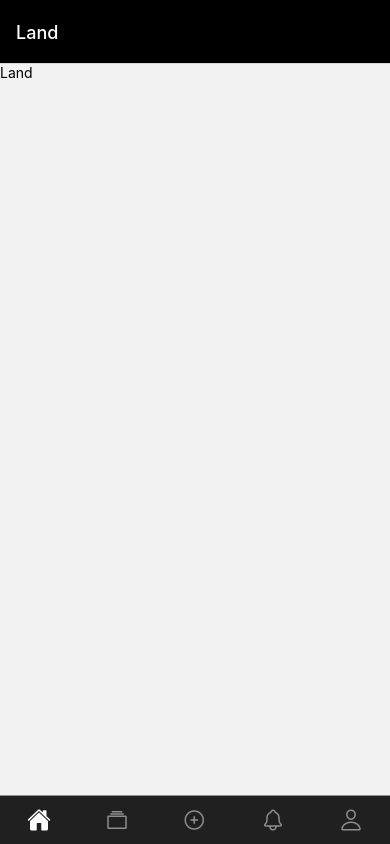
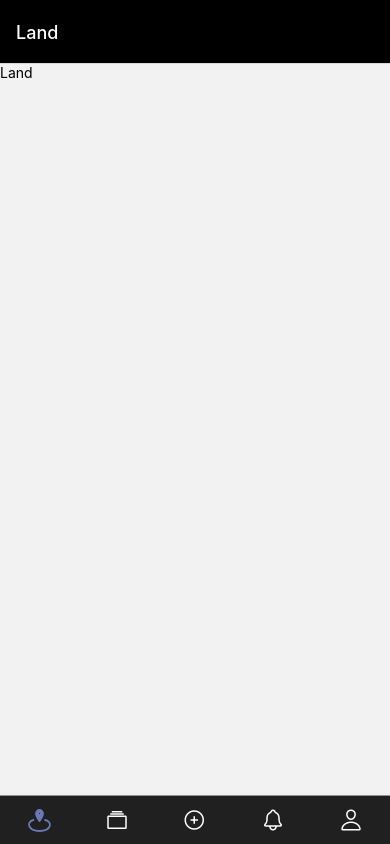
Before and after one commit to ArchivistWandar/Wandar-FE, a React Native app: screen /Tabs in a window 390 px wide. Built offline with nearby package versions, Linux system fonts and the light colour scheme.

Commit message:
Change Tab Nav Bar's Land Icon

```diff
--- /dev/null
+++ b/assets/location-outline.js
@@ -0,0 +1,49 @@
+import React from "react";
+import { View, StyleSheet } from "react-native";
+import Svg, { Path } from "react-native-svg";
+
+export default function LocationOutline() {
+  return (
+    <View style={styles.container}>
+      <Svg
+        width="25"
+        height="25"
+        viewBox="0 0 25 25"
+        fill="none"
+        xmlns="http://www.w3.org/2000/svg"
+      >
+        <Path
+          d="M12.5 2C10.5677 2 9 3.62337 9 5.62278C9 7.92337 11.3333 11.5692 12.1901 12.8284C12.2257 12.8816 12.2723 12.9248 12.3261 12.9546C12.38 12.9845 12.4396 13 12.5 13C12.5604 13 12.62 12.9845 12.6739 12.9546C12.7277 12.9248 12.7743 12.8816 12.8099 12.8284C13.6667 11.5697 16 7.92522 16 5.62278C16 3.62337 14.4323 2 12.5 2Z"
+          stroke="white"
+          strokeWidth="1.8"
+          strokeLinecap="round"
+          strokeLinejoin="round"
+        />
+        <Path
+          d="M12.5 6C12.7761 6 13 5.77614 13 5.5C13 5.22386 12.7761 5 12.5 5C12.2239 5 12 5.22386 12 5.5C12 5.77614 12.2239 6 12.5 6Z"
+          fill="white"
+          stroke="white"
+          strokeWidth="1.6"
+          strokeLinecap="round"
+          strokeLinejoin="round"
+        />
+        <Path
+          d="M6.40418 12C-0.998815 13.7397 0.852225 23 12.5542 23C24.2558 23 26.1455 13.7397 18.1256 12"
+          stroke="white"
+          strokeWidth="1.8"
+          strokeMiterlimit="10"
+          strokeLinecap="round"
+          strokeLinejoin="round"
+        />
+      </Svg>
+    </View>
+  );
+}
+
+const styles = StyleSheet.create({
+  container: {
+    flex: 1,
+    justifyContent: "center",
+    alignItems: "center",
+  },
+});
--- /dev/null
+++ b/assets/location.js
@@ -0,0 +1,45 @@
+import React from "react";
+import { View, StyleSheet } from "react-native";
+import Svg, { Path } from "react-native-svg";
+// 모듈 불러오기
+
+export default function Location() {
+  return (
+    <View style={styles.container}>
+      <Svg
+        width="25"
+        height="25"
+        viewBox="0 0 25 25"
+        fill="none"
+        xmlns="http://www.w3.org/2000/svg"
+      >
+        <Path
+          fillRule="evenodd"
+          clipRule="evenodd"
+          d="M9 5.62278C9 3.62337 10.5677 2 12.5 2C14.4323 2 16 3.62337 16 5.62278C16 7.92522 13.6667 11.5697 12.8099 12.8284C12.7743 12.8816 12.7277 12.9248 12.6739 12.9546C12.62 12.9845 12.5604 13 12.5 13C12.4396 13 12.38 12.9845 12.3261 12.9546C12.2723 12.9248 12.2257 12.8816 12.1901 12.8284C11.3333 11.5692 9 7.92337 9 5.62278ZM14 5.5C14 6.32843 13.3284 7 12.5 7C11.6716 7 11 6.32843 11 5.5C11 4.67157 11.6716 4 12.5 4C13.3284 4 14 4.67157 14 5.5Z"
+          fill="#6B78B7"
+          stroke="#6B78B7"
+          strokeWidth="1.8"
+          strokeLinecap="round"
+          strokeLinejoin="round"
+        />
+        <Path
+          d="M6.40418 12C-0.998815 13.7397 0.852225 23 12.5542 23C24.2558 23 26.1455 13.7397 18.1256 12"
+          stroke="#6B78B7"
+          strokeWidth="1.8"
+          strokeMiterlimit="10"
+          strokeLinecap="round"
+          strokeLinejoin="round"
+        />
+      </Svg>
+    </View>
+  );
+}
+
+const styles = StyleSheet.create({
+  container: {
+    flex: 1,
+    justifyContent: "center",
+    alignItems: "center",
+  },
+});
--- a/components/nav/TabIcon.js
+++ b/components/nav/TabIcon.js
@@ -1,13 +1,19 @@
 import React from "react";
 import { Ionicons } from "@expo/vector-icons";
+import Location from "../../assets/location";
+import LocationOutline from "../../assets/location-outline";
 
-const TabIcon = ({ iconName, color, focused }) => {
-  return (
+const TabIcon = ({ iconName, color, focused, location }) => {
+  return !location ? (
     <Ionicons
       name={focused ? `${iconName}` : `${iconName}-outline`}
       color={color}
       size={24}
     />
+  ) : focused ? (
+    <Location />
+  ) : (
+    <LocationOutline />
   );
 };
 
--- a/navigators/TabsNav.js
+++ b/navigators/TabsNav.js
@@ -19,14 +19,20 @@ export default function TabsNav() {
           backgroundColor: colors.backgroundColor,
           borderTopColor: "rgba(255,255,255,0.5)",
         },
-        tabBarActiveTintColor: "white",
+        tabBarActiveTintColor: "#6B78B7",
+        tabBarInactiveTintColor: "white",
       }}
     >
       <Tabs.Screen
         name="TabFeed"
         options={{
           tabBarIcon: ({ focused, color, size }) => (
-            <TabIcon color={color} focused={focused} iconName={"home"} />
+            <TabIcon
+              color={color}
+              focused={focused}
+              iconName={"home"}
+              location={true}
+            />
           ),
         }}
       >
--- a/package.json
+++ b/package.json
@@ -31,7 +31,8 @@
     "react-native-reanimated": "~3.3.0",
     "react-native-safe-area-context": "4.6.3",
     "react-native-screens": "~3.22.0",
-    "styled-components": "^6.0.8"
+    "styled-components": "^6.0.8",
+    "react-native-svg": "13.9.0"
   },
   "devDependencies": {
     "@babel/core": "^7.20.0"
```
Also changed, not shown: 1 other file (tests, documents, lock files or other folders).
